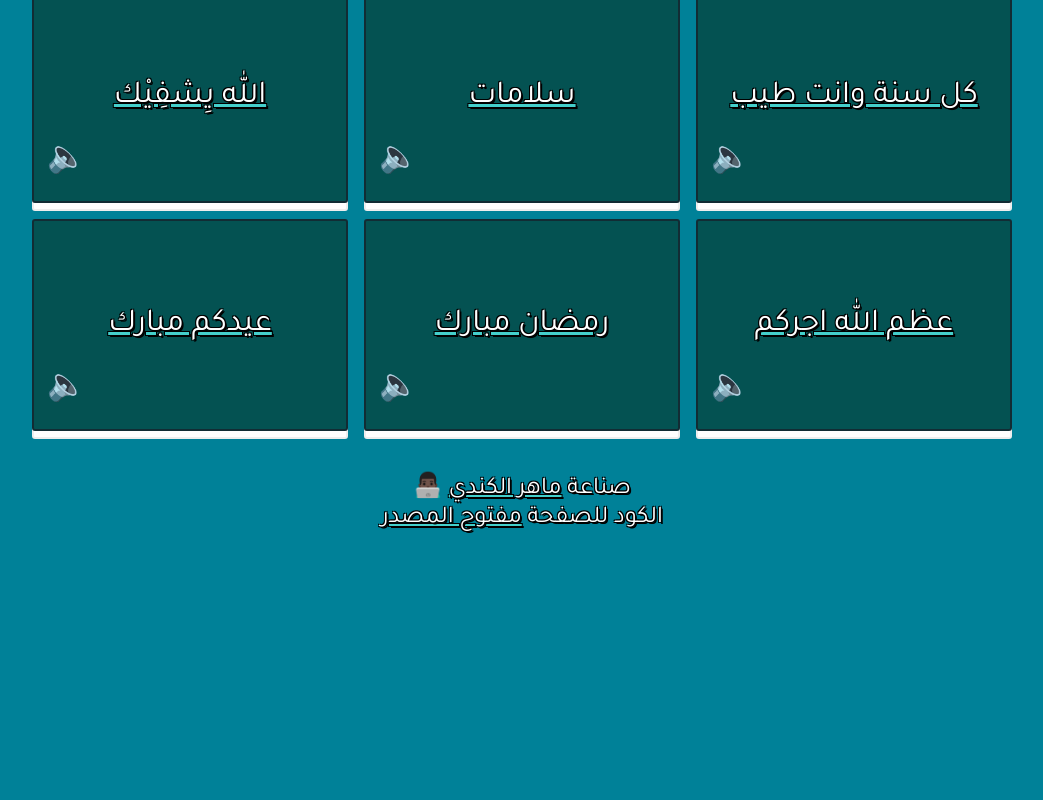
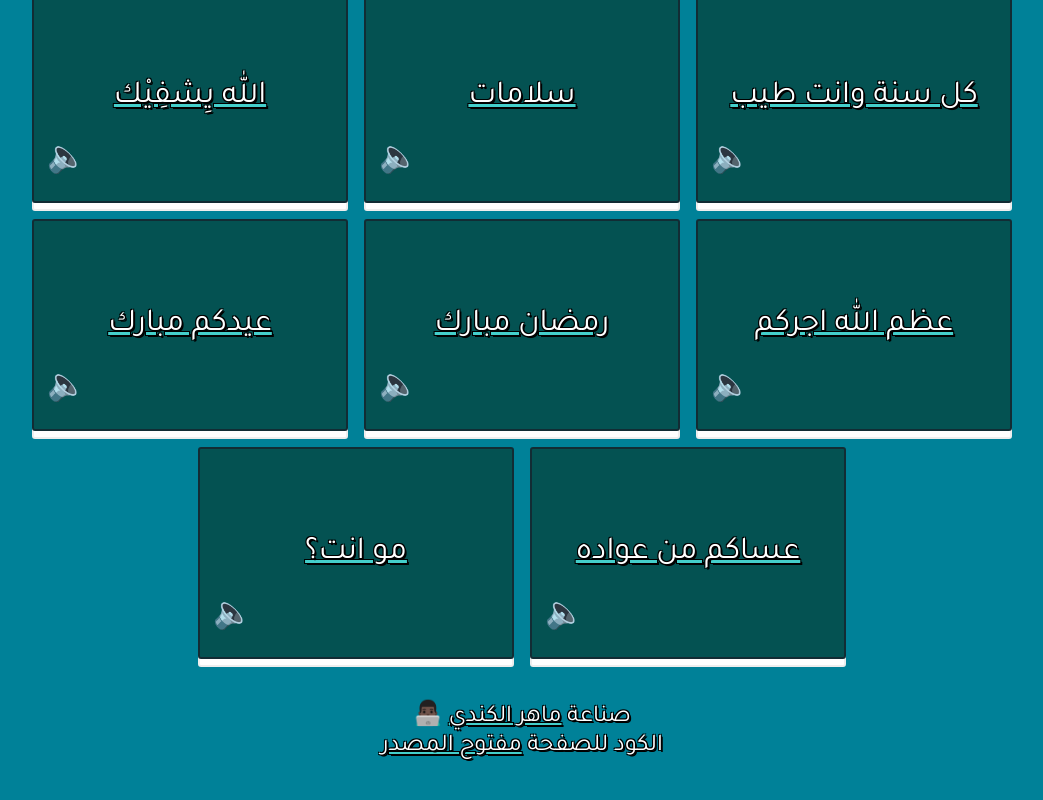
Before and after one commit to Ma7eer/phrase-app, a React (Create React App) app: page / in a window 1280 px wide. Shown: the part 784-1584 px from the top of the page, without its empty margins (118-1161 px from the left). Before the commit the page ends 1358 px from the top, so only its background shows below. Built offline with nearby package versions, Linux system fonts and the light colour scheme.

Commit message:
added more phrases

```diff
--- a/src/data/phraseList.js
+++ b/src/data/phraseList.js
@@ -20,7 +20,7 @@ export default [
   },
   {
     phrase: 'كل عام وأنت بخير',
-    response: 'وأنت بخير',
+    response: 'وأنت بخير و بصحة و سلامة',
     tags: [ramadan.tag, Eid.tag, NewYears.tag],
   },
   {
@@ -73,4 +73,14 @@ export default [
     response: '',
     tags: [funeral.tag],
   },
+  {
+    phrase: 'مو انت؟',
+    response: 'بخير و الحمد لله',
+    tags: [greeting.tag],
+  },
+  {
+    phrase: 'عساكم من عواده',
+    response: 'ينعاد علينا وعليكم بالخير',
+    tags: [Eid.tag],
+  },
 ]
```
